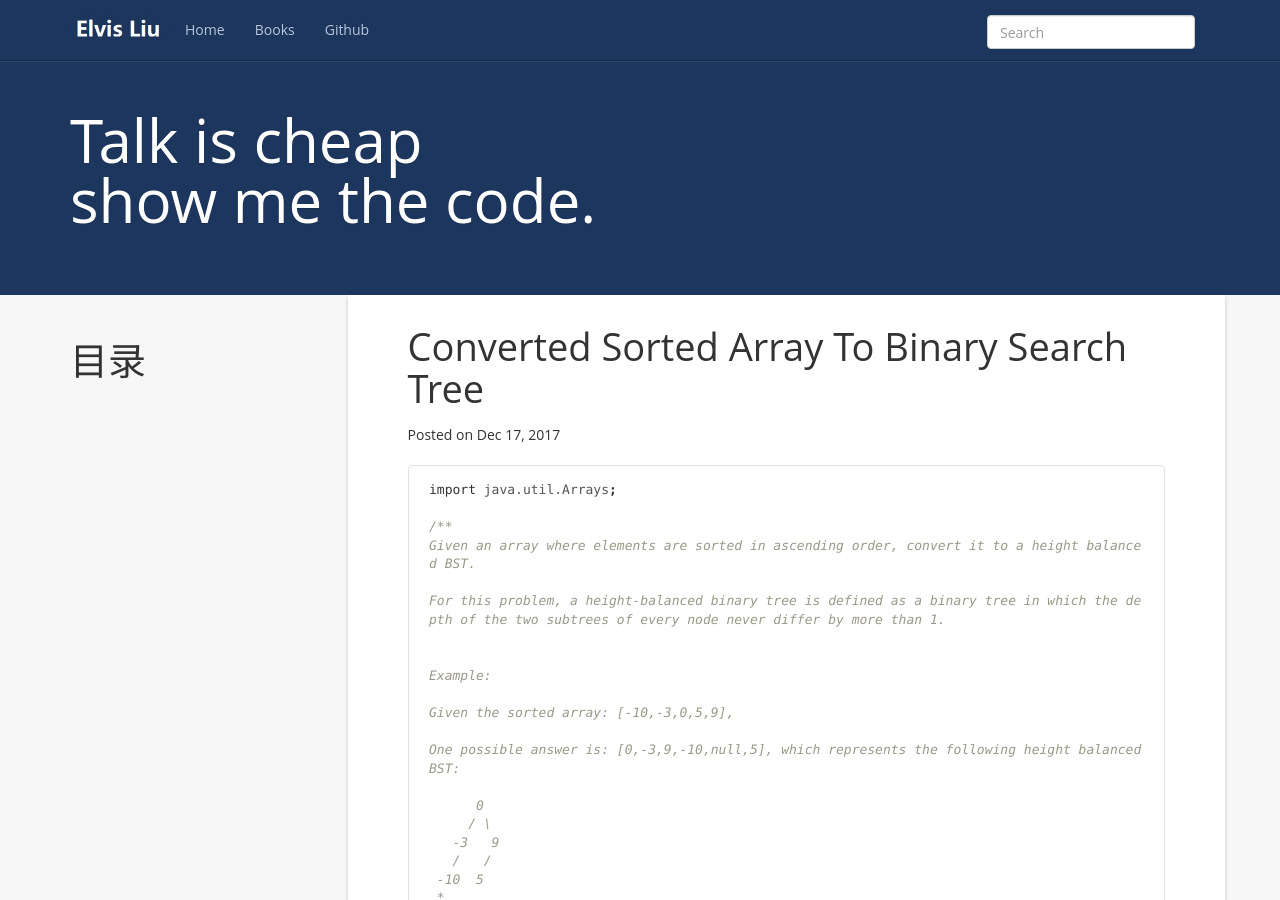
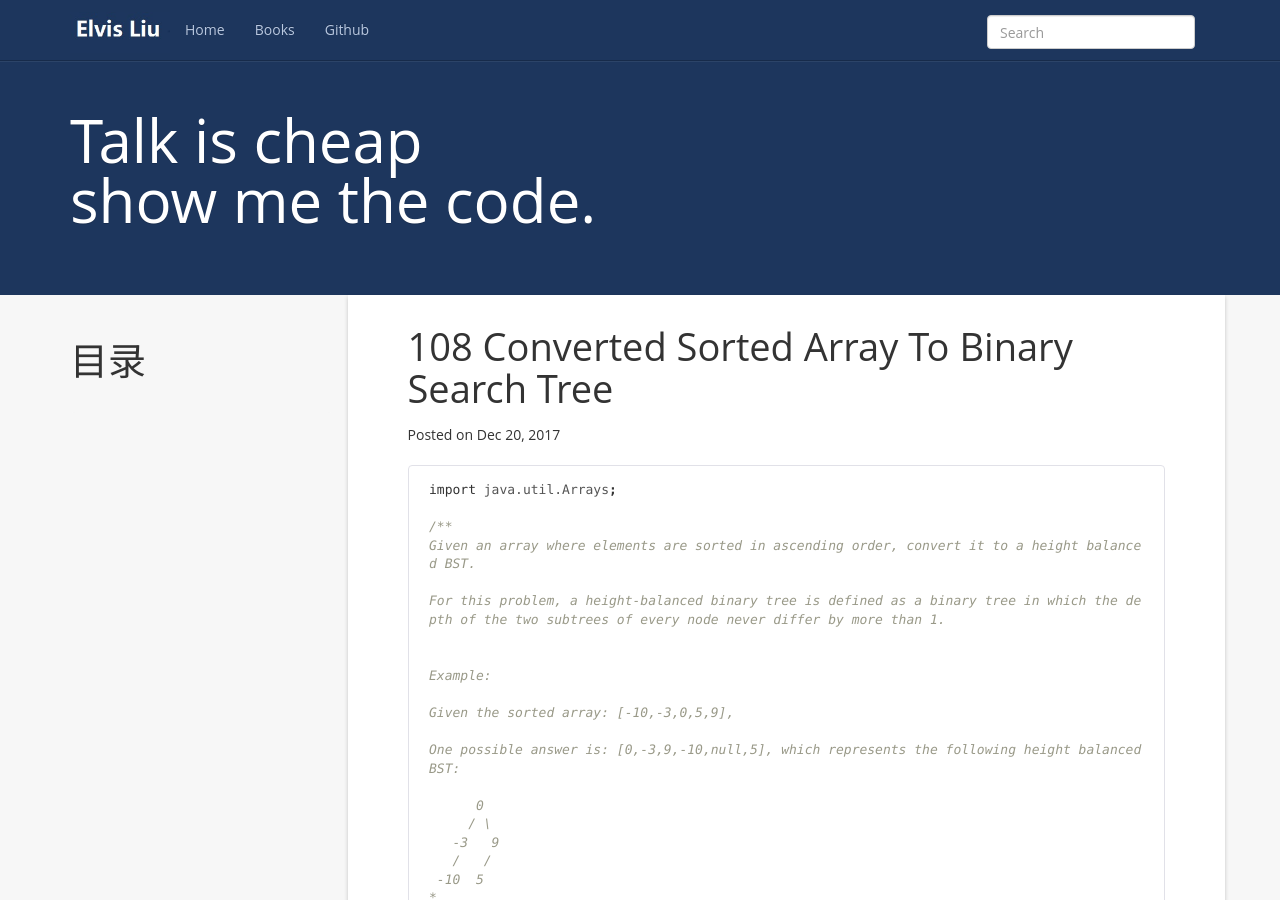
Before and after one commit to ElvisLiu1994/blog, a Jekyll site: the page built from _posts/2017-12-20-108.md, in a window 1280 px wide and 900 px high. Built offline with Jekyll 4.4.1, drawn with Linux system fonts in a browser that asks for light colours; nearby versions of some CDN libraries.

Commit message:
leetcode

````diff
--- a/_posts/2017-12-20-108.md
+++ b/_posts/2017-12-20-108.md
@@ -1,7 +1,7 @@
 ---
 layout: post
-title:  Converted Sorted Array To Binary Search Tree
-date:   2017-12-17
+title:  108 Converted Sorted Array To Binary Search Tree
+date:   2017-12-20
 category: LeetCode
 tag: algorithm BST
 ---
@@ -30,15 +30,16 @@ One possible answer is: [0,-3,9,-10,null,5], which represents the following heig
    -3   9
    /   /
  -10  5
- *
- */
+*
+*/
+
 public class _108_ConvertSortedArrayToBST {
 
-	/*
-	 * 首先考虑使用递归的方法，将中间的结点作为根结点，然后递归地创建左子树和右子树
-	 *
-	 * 移位去处>>比加号+的优先级低，一开始没有加nums.length>>1的括号，导致无限递归，堆栈溢出
-	 */
+	  /*
+	   * 首先考虑使用递归的方法，将中间的结点作为根结点，然后递归地创建左子树和右子树
+	   *
+	   * 移位去处>>比加号+的优先级低，一开始没有加nums.length>>1的括号，导致无限递归，堆栈溢出
+	   */
     public static TreeNode sortedArrayToBST(int[] nums) {
 
         if(nums == null || nums.length == 0) return null;
@@ -72,9 +73,9 @@ public class _108_ConvertSortedArrayToBST {
     		return root;
     }
 
-	public static void main(String[] args) {
-		sortedArrayToBST(new int[] {-10,-3,0,5,9});
-	}
+    public static void main(String[] args) {
+		    sortedArrayToBST(new int[] {-10,-3,0,5,9});
+    }
 
 }
 ```
````
